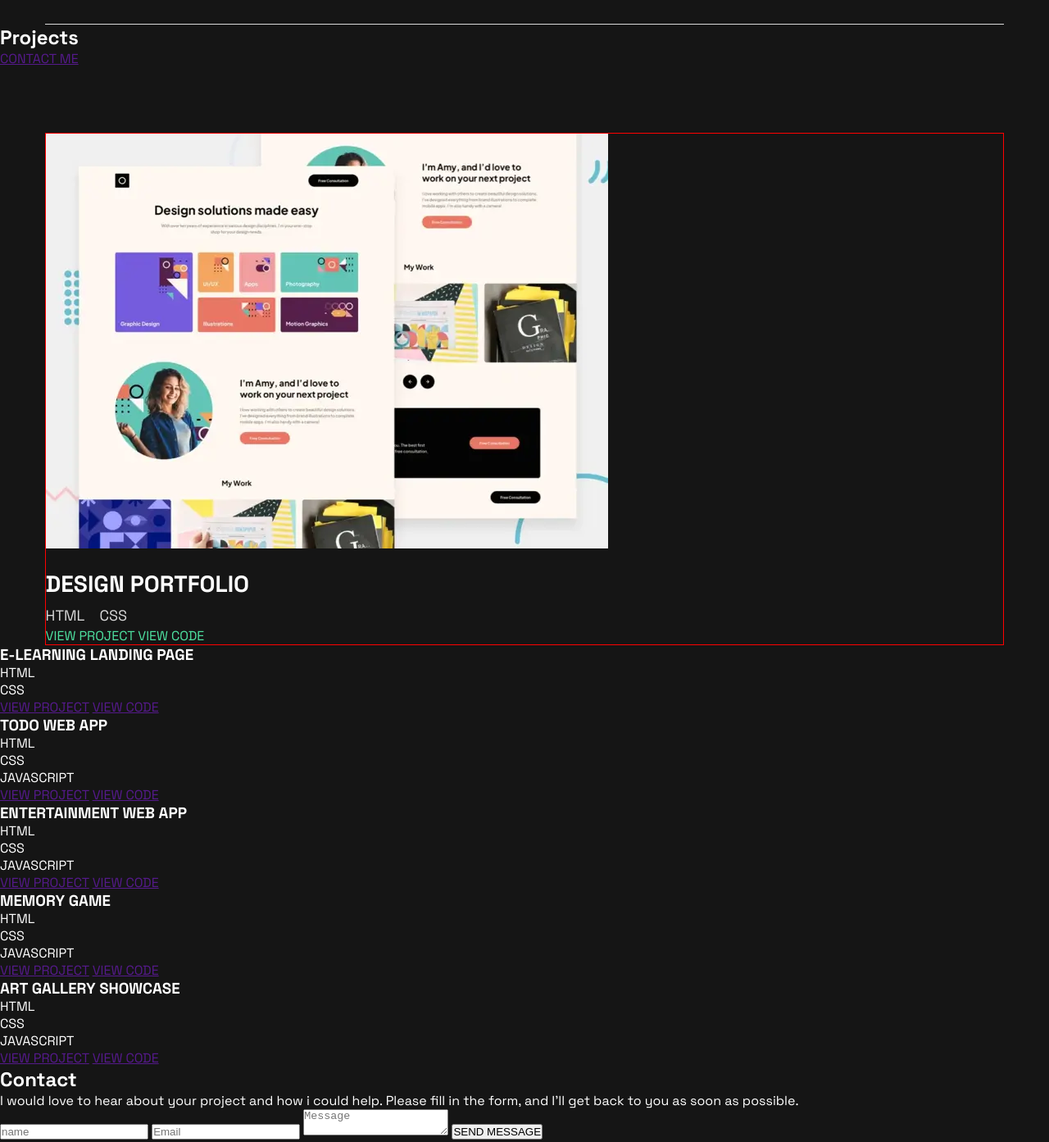
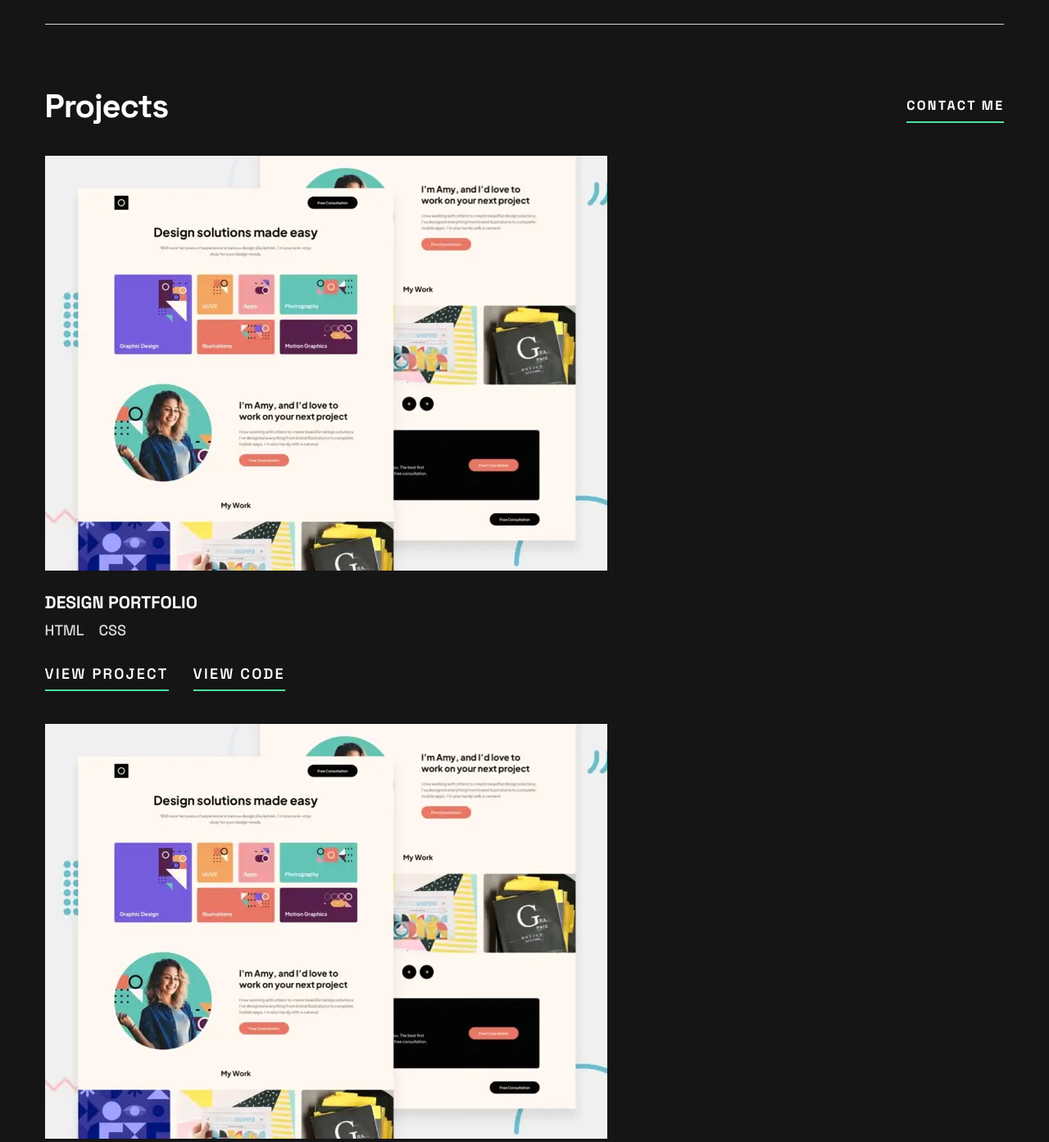
Before and after one commit to Kaiseler/portfolio, a plain HTML site: page index.html in a window 1280 px wide. Shown: the part 1010-2403 px from the top of the page at 82% size. Drawn offline with Linux system fonts and the light colour scheme.

Commit message:
alteracoes nos elementos da section

```diff
--- a/index.html
+++ b/index.html
@@ -12,6 +12,8 @@
     href="./assets/images/favicon-32x32.png">
   <link rel="stylesheet"
     href="./styles/styles.css">
+  <!-- <link rel="stylesheet"
+    href="./styles/reset.css "> -->
   <title>Frontend Mentor | Single-page developer portfolio</title>
 </head>
 
@@ -53,107 +55,148 @@
     </div>
   </header>
   <main>
-    <div class="container-skills">
-      <div class="container-skills__card">
+    <div class="skills">
+      <div class="skills__card">
         <h2>HTML</h2>
         <p>1 year experience</p>
       </div>
-      <div class="container-skills__card">
+      <div class="skills__card">
         <h2>CSS</h2>
         <p>1 year experience</p>
       </div>
-      <div class="container-skills__card">
+      <div class="skills__card">
         <h2>JavaScript</h2>
         <p>1 year experience</p>
       </div>
     </div>
   </main>
 
-  <section>
-    <div class="container-projects__title">
+  <section class="section">
+    <div class="projects__title">
       <h2>Projects</h2>
       <a href="">CONTACT ME</a>
     </div>
-    <div class="container-projects">
-
-      <div class="container-projects__project">
+    <!-- Div Projects container principal dos projectos -->
+    <div class="projects">
+      <!-- Div de cada projecto projecto 1 -->
+      <div class="projects__project">
         <img src="./assets/images/thumbnail-project-1-small.webp"
           alt="">
-        <div class="project__name-skills">
+        <div class="project__skills">
           <h3>DESIGN PORTFOLIO</h3>
-          <div class="name-skills__skill">
+          <div class="skills__skill">
             <p>HTML</p>
             <p>CSS</p>
           </div>
-        </div>
-        <div class="name-skills__links">
+          <div class="skills__links">
             <a href="">VIEW PROJECT</a>
             <a href="">VIEW CODE</a>
           </div>
         </div>
       </div>
-    <div class="container-projects__project">
-      <h3>E-LEARNING LANDING PAGE</h3>
+      <!-- projecto 2 -->
+      <div class="projects__project">
+        <img src="./assets/images/thumbnail-project-1-small.webp"
+          alt="">
+        <div class="project__skills">
+          <h3>DESIGN PORTFOLIO</h3>
+          <div class="skills__skill">
             <p>HTML</p>
             <p>CSS</p>
-      <a href="">VIEW PROJECT</a>
-      <a href="">VIEW CODE</a>
           </div>
-    <div class="container-projects__project">
-      <h3>TODO WEB APP</h3>
-      <p>HTML</p>
-      <p>CSS</p>
-      <P>JAVASCRIPT</P>
-      <a href="">VIEW PROJECT</a>
-      <a href="">VIEW CODE</a>
-    </div>
-    <div class="container-projects__project">
-      <h3>ENTERTAINMENT WEB APP</h3>
-      <p>HTML</p>
-      <p>CSS</p>
-      <P>JAVASCRIPT</P>
-      <a href="">VIEW PROJECT</a>
-      <a href="">VIEW CODE</a>
-    </div>
-    <div class="container-projects__project">
-      <h3>MEMORY GAME</h3>
-      <p>HTML</p>
-      <p>CSS</p>
-      <P>JAVASCRIPT</P>
-      <a href="">VIEW PROJECT</a>
-      <a href="">VIEW CODE</a>
-    </div>
-    <div class="container-projects__project">
-      <h3>ART GALLERY SHOWCASE</h3>
-      <p>HTML</p>
-      <p>CSS</p>
-      <P>JAVASCRIPT</P>
+          <div class="skills__links">
             <a href="">VIEW PROJECT</a>
             <a href="">VIEW CODE</a>
           </div>
         </div>
+      </div>
+      <!-- Projecto 3 -->
+      <div class="projects__project">
+        <img src="./assets/images/thumbnail-project-1-small.webp"
+          alt="">
+        <div class="project__skills">
+          <h3>DESIGN PORTFOLIO</h3>
+          <div class="skills__skill">
+            <p>HTML</p>
+            <p>CSS</p>
+          </div>
+          <div class="skills__links">
+            <a href="">VIEW PROJECT</a>
+            <a href="">VIEW CODE</a>
+          </div>
+        </div>
+      </div>
+      <!-- projecto 4 -->
+      <div class="projects__project">
+        <img src="./assets/images/thumbnail-project-1-small.webp"
+          alt="">
+        <div class="project__skills">
+          <h3>DESIGN PORTFOLIO</h3>
+          <div class="skills__skill">
+            <p>HTML</p>
+            <p>CSS</p>
+          </div>
+          <div class="skills__links">
+            <a href="">VIEW PROJECT</a>
+            <a href="">VIEW CODE</a>
+          </div>
+        </div>
+      </div>
+      <!-- projecto 5 -->
+      <div class="projects__project">
+        <img src="./assets/images/thumbnail-project-1-small.webp"
+          alt="">
+        <div class="project__skills">
+          <h3>DESIGN PORTFOLIO</h3>
+          <div class="skills__skill">
+            <p>HTML</p>
+            <p>CSS</p>
+          </div>
+          <div class="skills__links">
+            <a href="">VIEW PROJECT</a>
+            <a href="">VIEW CODE</a>
+          </div>
+        </div>
+      </div>
+
+      <div class="projects__project">
+        <img src="./assets/images/thumbnail-project-1-small.webp"
+          alt="">
+        <div class="project__skills">
+          <h3>DESIGN PORTFOLIO</h3>
+          <div class="skills__skill">
+            <p>HTML</p>
+            <p>CSS</p>
+          </div>
+          <div class="skills__links">
+            <a href="">VIEW PROJECT</a>
+            <a href="">VIEW CODE</a>
+          </div>
+        </div>
+      </div>
+    </div>
   </section>
-  <footer>
+  <footer class="footer">
     <h2>Contact</h2>
     <p>I would love to hear about your project and how i could help. Please fill in the form, and I'll get back to you as soon as possible.</p>
-    <form method="post">
-
+    <form method="post" class="footer-form">
       <input type="text"
         id="name"
         name="name"
-        placeholder="name"
+        placeholder="Name"
         autocomplete="name">
       <input type="email"
         id="email"
         name="email"
         placeholder="Email">
+
       <textarea id="message"
         name="message"
         placeholder="Message"></textarea>
-      <button>SEND MESSAGE</button>
+      <button id="button-send">SEND MESSAGE</button>
     </form>
     <p>Luis Kaiseler</p>
-    <nav class="container-navigation">
+    <nav class="navigation">
       <ul class="container-navigation navbar">
         <li><a href="https://github.com/"><img src="./assets/images/icon-github.svg"
               alt="logo github"></a></li>
@@ -164,8 +207,7 @@
         <li><a href="https://x.com/home/"><img src="./assets/images/icon-twitter.svg"
               alt="logo twitter"></a></li>
       </ul>
-      <img src=""
-        alt="">
+
     </nav>
   </footer>
 
--- /dev/null
+++ b/styles/reset.css
@@ -0,0 +1,43 @@
+html, body, div, span, applet, object, iframe,
+h1, h2, h3, h4, h5, h6, p, blockquote, pre,
+a, abbr, acronym, address, big, cite, code,
+del, dfn, em, img, ins, kbd, q, s, samp,
+small, strike, strong, sub, sup, tt, var,
+b, u, i, center,
+dl, dt, dd, ol, ul, li,
+fieldset, form, label, legend,
+table, caption, tbody, tfoot, thead, tr, th, td,
+article, aside, canvas, details, embed,
+figure, figcaption, footer, header, hgroup,
+menu, nav, output, ruby, section, summary,
+time, mark, audio, video {
+	margin: 0;
+	padding: 0;
+	border: 0;
+	font-size: 100%;
+	font: inherit;
+	vertical-align: baseline;
+}
+/* HTML5 display-role reset for older browsers */
+article, aside, details, figcaption, figure,
+footer, header, hgroup, menu, nav, section {
+	display: block;
+}
+body {
+	line-height: 1;
+}
+ol, ul {
+	list-style: none;
+}
+blockquote, q {
+	quotes: none;
+}
+blockquote:before, blockquote:after,
+q:before, q:after {
+	content: '';
+	content: none;
+}
+table {
+	border-collapse: collapse;
+	border-spacing: 0;
+}
--- a/styles/styles.css
+++ b/styles/styles.css
@@ -45,9 +45,6 @@ body {
     background-repeat: no-repeat;
     background-size: cover;
     text-align: center;
-}
-
-.header__logo {
     margin-bottom: 20px;
     line-height: 32px;
 }
@@ -128,7 +125,7 @@ body {
 
 /* Main */
 
-.container-skills {
+.skills {
     width: 91.46666666666667%;
     display: flex;
     flex-direction: column;
@@ -140,59 +137,99 @@ body {
     border-bottom: 1px solid var(--lightGrey);
     padding: 40px 0px;
 }
-.container-skills__card {
+.skills__card {
     width: 100%;
     text-align: center;
     font-weight: 200;
 }
 
-.container-skills__card h2 {
+.skills__card h2 {
     font-size: 36px;
     line-height: 40px;
     letter-spacing: -1px;
 }
 
 /* Section Projectos */
+/* Adicionar estilizaçao para o projects title */
 
-.container-projects {
-    display: grid;
+.section {
     width: 91.46666666666667%;
-    border: 1px solid red;
     margin: 80px auto 0px;
-    grid-auto-flow: column;
-    grid-template-rows: repeat(6, 100%);
-    grid-template-areas: "img" "img" "img" "img" "img" "img" "text" "text" "text" "text" "text" "text";
+}
+
+.projects__title {
+    display: flex;
+    justify-content: space-between;
+    align-items: flex-end;
+    margin-bottom: 40px;
+}
+
+.projects {
     max-width: 100%;
 }
 
-.container-projects__project img {
+.projects__project {
+    margin-bottom: 40px;
+}
+
+.projects__project img {
     object-fit: contain;
     max-width: 100%;
     background-position: center;
     background-repeat: no-repeat;
 }
+
 /* FAzer pergunta sobre uma classe so para o formato de texto ou por directamente na classe */
-.project__name-skills {
-    width: 62.09912536443149%;
+
+.projects__title h2 {
+    font-size: 40px;
+    font-weight: bold;
+    line-height: 40px;
+    letter-spacing: -1.14px;
+}
+
+.projects__title a {
+    font-size: 16px;
+    font-weight: bold;
+    text-decoration: none;
+    line-height: 38px;
+    letter-spacing: 2.29px;
+    border-bottom: 2px solid var(--waterGreen);
+    color: var(--white);
+}
+.project__skills {
     margin-top: 20px;
     display: flex;
     flex-direction: column;
-    font-size: 24px;
+    font-weight: 700;
+    font-size: 18px;
     white-space: nowrap;
+    /* border: 2px solid white; */
+    width: 100%;
 }
-
-.name-skills__skill {
+.skills__skill {
     display: flex;
     flex-direction: row;
+    font-weight: 500;
     gap: 18px;
     margin-top: 7px;
-    font-size: 18px;
     line-height: 28px;
     color: var(--lightGrey);
+    /* border: 2px solid blue; */
 }
-
-.name-skills__links a {
+.skills__links {
+    display: flex;
+    gap: 30px;
+    /* border: 2px solid red; */
+    width: 100%;
+    margin-top: 20px;
+    /* border: 2px solid orange; */
+}
+.skills__links a {
     text-decoration: none;
-    color: var(--waterGreen);
-
+    font-weight: 600;
+    color: var(--white);
+    border-bottom: 2px solid var(--waterGreen);
+    line-height: 38px;
+    letter-spacing: 2.29px;
 }
```
Lines whose indentation alone changed are shown as unchanged.
